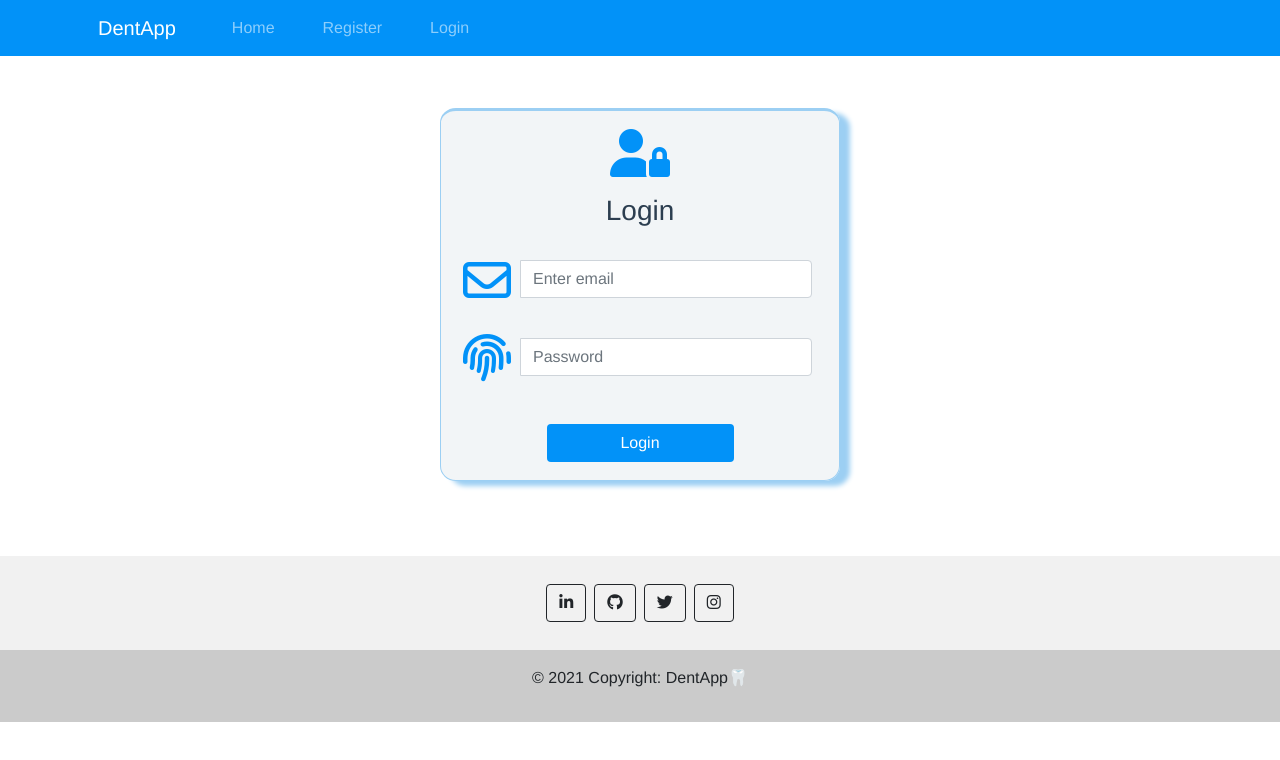
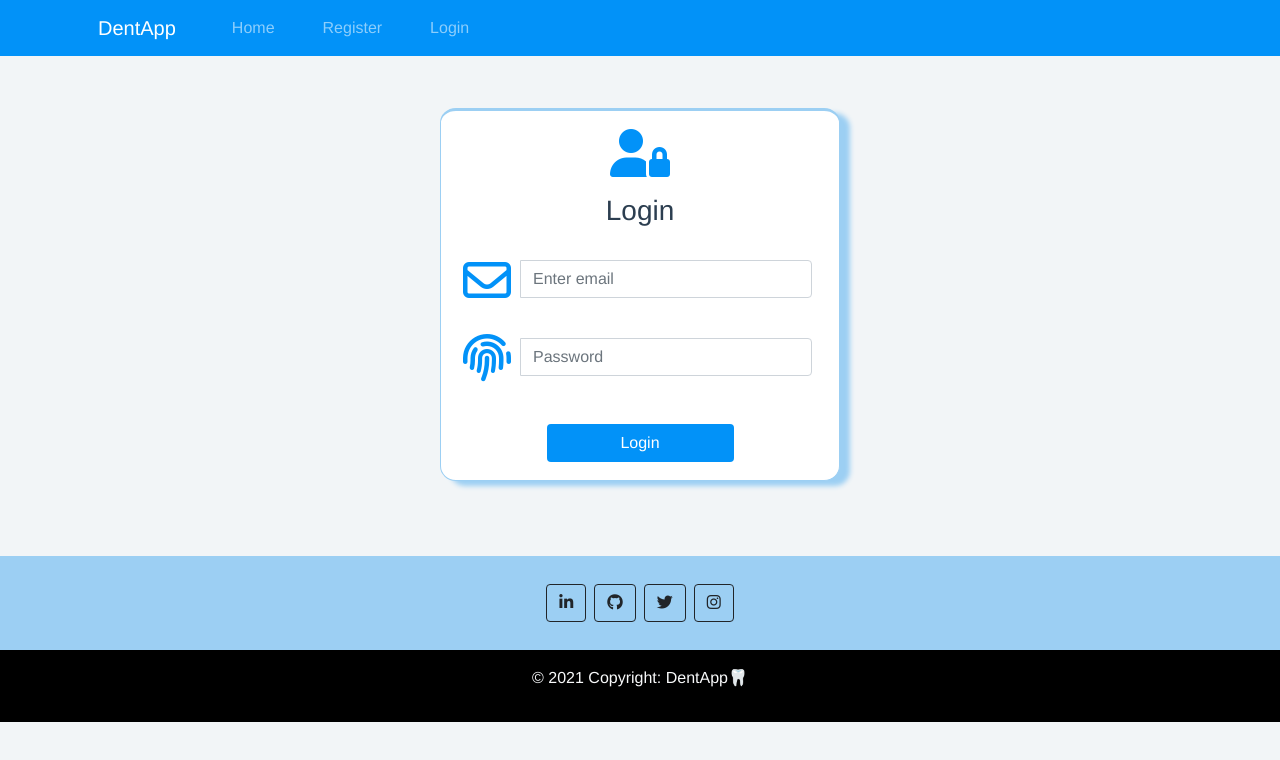
Before and after one commit to ibobev/dent-appointment-system, a Vue app in the folder client/: page /login in a window 1280 px wide. Shown: the top 760 px of the page. Built offline with nearby package versions, Linux system fonts and the light colour scheme.

Commit message:
Updated frontend design

```diff
--- a/client/src/App.vue
+++ b/client/src/App.vue
@@ -18,6 +18,7 @@
 body{
   padding-top: 60px;
   overflow-x: hidden;
+  background-color:#f2f5f7f8;
 }
 </style>
 
--- a/client/src/components/Footer.vue
+++ b/client/src/components/Footer.vue
@@ -42,7 +42,7 @@
       <!-- Section: Social media -->
     </div>
     <!-- Grid container -->
-    <div class="text-center text-dark p-3" style="background-color: #cbcbcb">
+    <div class="text-center text-light p-3" style="background-color: #000">
       <p>&copy; 2021 Copyright: DentApp&#129463;</p>
     </div>
   </footer>
@@ -50,7 +50,7 @@
 
 <style scoped>
 footer {
-  background-color: #f1f1f1;
+  background-color: #9ccff3;
 }
 </style>
 
--- a/client/src/views/Login.vue
+++ b/client/src/views/Login.vue
@@ -38,7 +38,7 @@
   padding-top:10px;
   padding-bottom:10px;
   margin-bottom: 75px;
-  background-color: #f2f5f7f8;
+  background-color: #fff;
   width:400px;
   border:1px solid #9ccff3;
   border-top: 3px solid #9ccff3;
```
